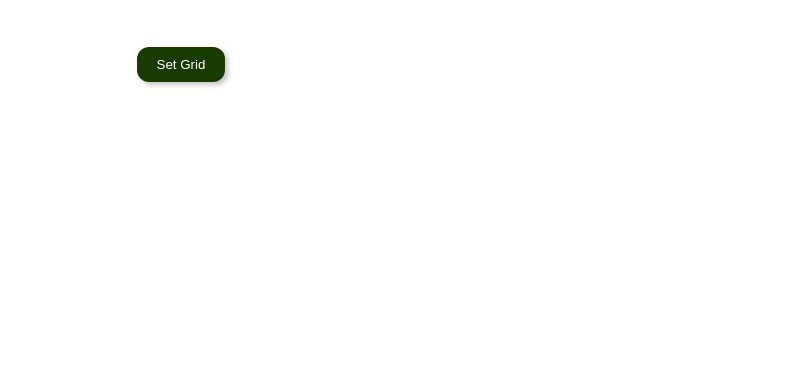
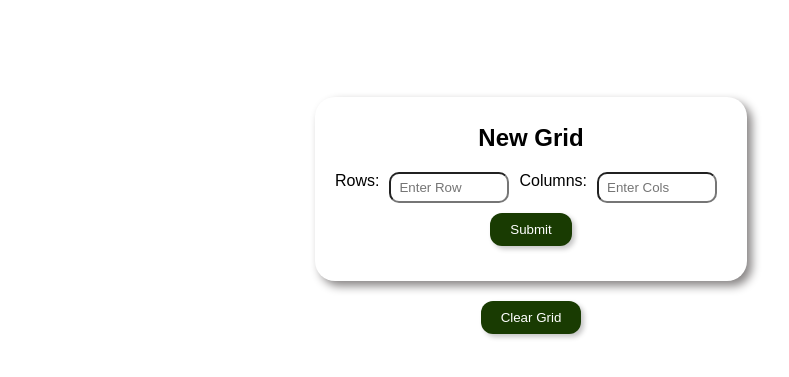
Before and after one commit to MDIMACat/Etch-a-Sketch-, a website: page index.html in a window 1280 px wide. Shown: the part 119-496 px from the top of the page, without its empty margins (459-1248 px from the left). Drawn offline with Linux system fonts and the light colour scheme; a web font is replaced by a local one.

Commit message:
update the etch-a-skecth

```diff
--- a/index.html
+++ b/index.html
@@ -14,15 +14,19 @@
         <p>
             Etch-a-sketch
         </p>
+
     </div>
-    <button class="changeGrid">Set Grid</button>
+
 
     <div class="setGrid" id="setGrid">
         <div class="setUpHeader">
             <h2>New Grid</h2>
         </div>
         <div class="setUpInput">
+            <label for="rowsValue">Rows:</label>
             <input id="rowsValue" class="setUpInputRows" name="setUpInputRows" type="number" min="1" max="100" placeholder="Enter Row "  required>
+
+            <label for="colsValue">Columns:</label>
             <input id="colsValue" class="setUpInputCols" name="setUpInputCols" type="number" min="1" max="100" placeholder="Enter Cols" required>
 
         </div>
@@ -31,6 +35,10 @@
         </div>
     </div>
 
+    <div class="clearGrid">
+        <button id="clearGridButton" type="submit">Clear Grid</button>
+    </div>
+
     <div class="container" id="container"></div>
     <script src="dist/bundle.js"></script>
 </body>
--- a/public/index.css
+++ b/public/index.css
@@ -13,42 +13,33 @@ body{
 
 .container {
     display: grid;
-    /* grid-template-columns: repeat(16, 1fr);
-    grid-template-rows: repeat(16, 1fr); */
     width: 400px;
     height: 400px;
+    position: relative;
+    bottom:250px ;
+    right: 250px;
 }
 
 .cell {
     border: 1px solid black;
 }
 
-.changeGrid {
-    margin-bottom: 10px;
-    background-color: rgb(25, 59, 2);
-    border: none;
-    padding: 10px 20px;
-    border-radius: 12px;
-    box-shadow: 3px 3px 5px rgb(198, 198, 198);
-    color: #fff;
-}
-
-.changeGrid:hover{
-    background-color: rgb(2, 113, 2);
-    cursor: pointer;
-}
 
 
 .setGrid {
-    display: none;
+    display: flex;
     flex-direction: column;
-    padding: 15px 20px;
+    padding: 25px 20px;
     box-shadow: 5px 5px 10px rgb(136, 133, 133);
     border-radius: 20px;
     align-items: center;
     position: relative;
-    top: 50%;
-    bottom: 50%;
+    left: 350px;
+    top: 50px;
+}
+
+.setUpInput {
+    display: flex;
 }
 
 .setUpInputRows , .setUpInputCols {
@@ -78,3 +69,26 @@ body{
     background-color: rgb(2, 113, 2);
     cursor: pointer;
 }
+
+.clearGrid {
+    position: relative;
+    top:60px;
+    left: 350px;
+}
+
+#clearGridButton {
+    margin-top: 10px;
+    margin-bottom: 10px;
+    background-color: rgb(25, 59, 2);
+    border: none;
+    padding: 9px 20px;
+    border-radius: 12px;
+    box-shadow: 3px 3px 5px rgb(198, 198, 198);
+    color: #fff
+
+}
+
+#clearGridButton:hover {
+    background-color: rgb(2, 113, 2);
+    cursor: pointer;
+}
--- a/src/index.js
+++ b/src/index.js
@@ -19,7 +19,7 @@ class Skecth {
 
   startGame() {
     this.initializeElements();
-    this.setAGrid()
+    this.getValues()
   }
 
   initializeElements() {
@@ -51,13 +51,7 @@ class Skecth {
     this.cols = 0
   }
 
-  setAGrid(){
-    this.domElement.changeGrid.addEventListener("click", () => {
-        this.domElement.setGrid.style.display = "flex"
-        this.getValues()
 
-    })
-  }
 
   getValues(){
     this.domElement.gridSubmit.addEventListener("click", () => {
@@ -72,8 +66,6 @@ class Skecth {
       }
       this.rows = this.domElement.rows.value
       this.cols = this.domElement.cols.value
-
-      this.domElement.setGrid.style.display = "none"
       this.createBody()
     })
   }
@@ -94,7 +86,7 @@ class Skecth {
             cell.style.backgroundColor = color
         });
         cell.addEventListener("mouseleave", () => {
-            cell.style.opacity = "50%"
+            cell.style.opacity = "100%"
         })
         this.domElement.gridContainer.appendChild(cell);
       }
```
Also changed, not shown: dist/bundle.js.
